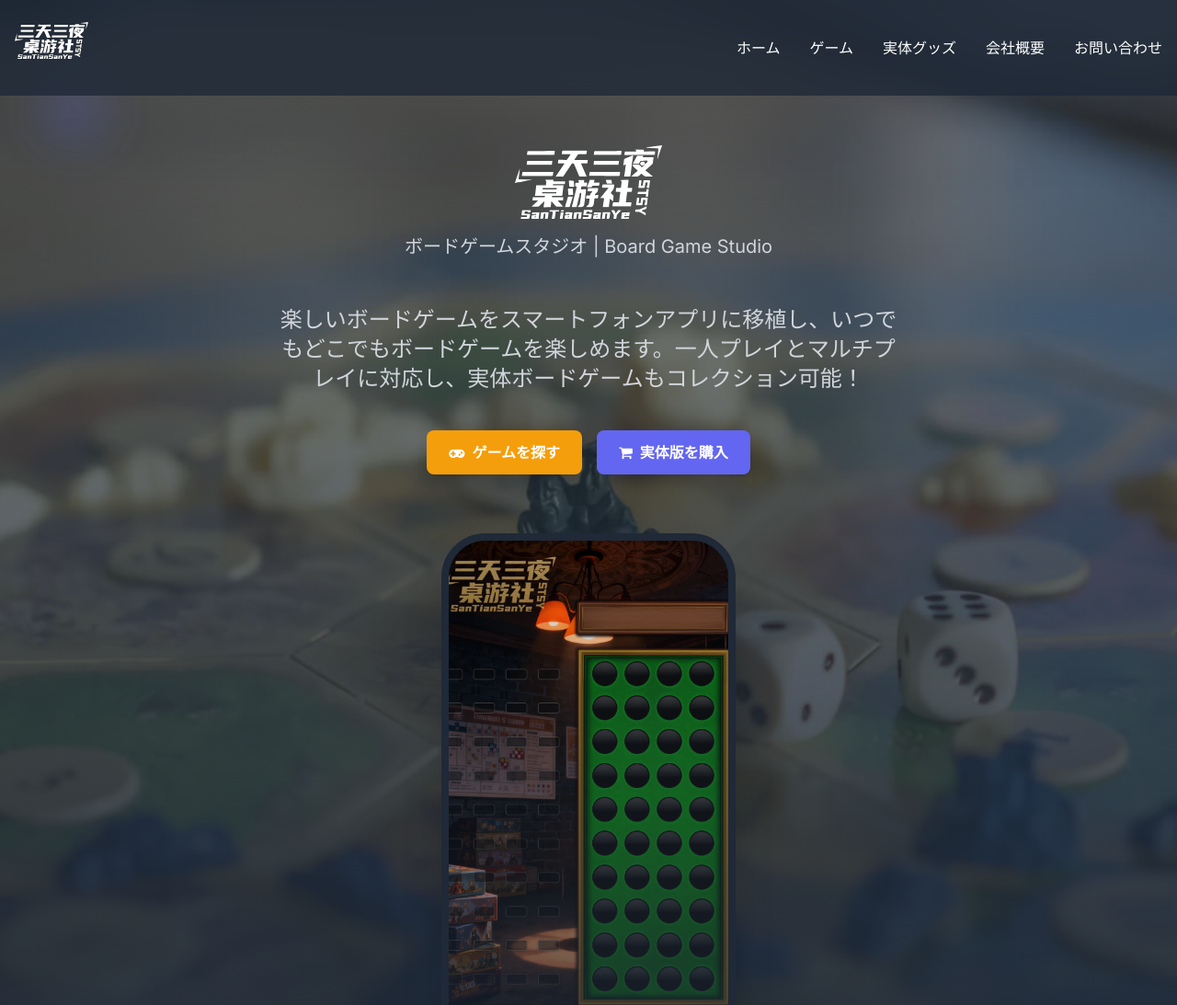
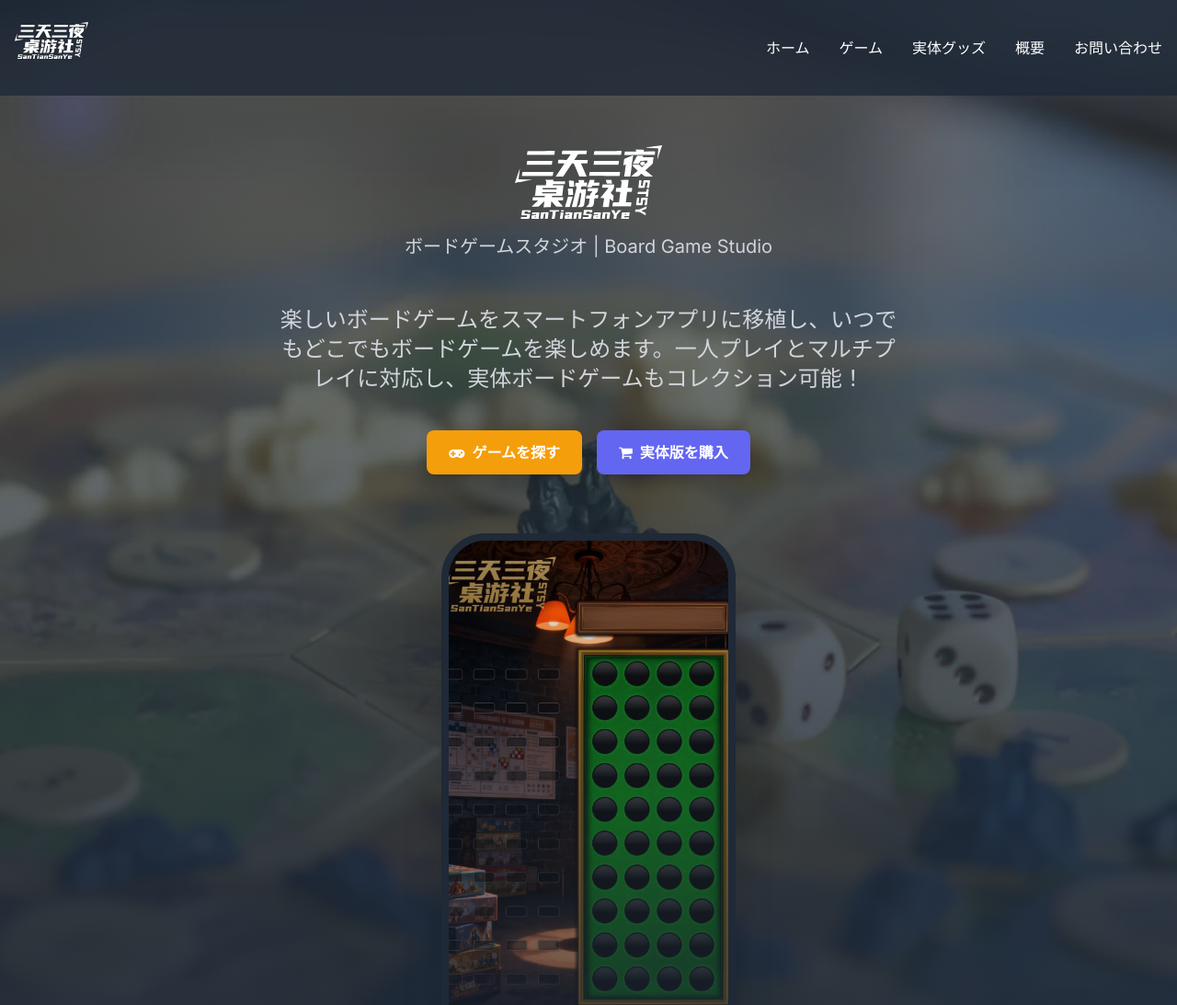
Before and after one commit to stsy333/stsy333.github.io, a plain HTML site: page index_ja.html in a window 1280 px wide. Shown: the top 1093 px of the page at 92% size. Drawn offline with nearby package versions, Linux system fonts and the light colour scheme.

Commit message:
Add files via upload

```diff
--- a/index_ja.html
+++ b/index_ja.html
@@ -83,7 +83,7 @@
                 <a href="#home" class="text-white hover:text-accent transition-colors font-medium">ホーム</a>
                 <a href="#games" class="text-white hover:text-accent transition-colors font-medium">ゲーム</a>
                 <a href="#physical" class="text-white hover:text-accent transition-colors font-medium">実体グッズ</a>
-                <a href="#about" class="text-white hover:text-accent transition-colors font-medium">会社概要</a>
+                <a href="#about" class="text-white hover:text-accent transition-colors font-medium">概要</a>
                 <a href="#contact" class="text-white hover:text-accent transition-colors font-medium">お問い合わせ</a>
             </nav>
 
@@ -99,7 +99,7 @@
                 <a href="#home" class="text-white hover:text-accent py-2 border-b border-gray-700 transition-colors">ホーム</a>
                 <a href="#games" class="text-white hover:text-accent py-2 border-b border-gray-700 transition-colors">ゲーム</a>
                 <a href="#physical" class="text-white hover:text-accent py-2 border-b border-gray-700 transition-colors">実体グッズ</a>
-                <a href="#about" class="text-white hover:text-accent py-2 border-b border-gray-700 transition-colors">会社概要</a>
+                <a href="#about" class="text-white hover:text-accent py-2 border-b border-gray-700 transition-colors">概要</a>
                 <a href="#contact" class="text-white hover:text-accent py-2 transition-colors">お問い合わせ</a>
             </div>
         </div>
```
